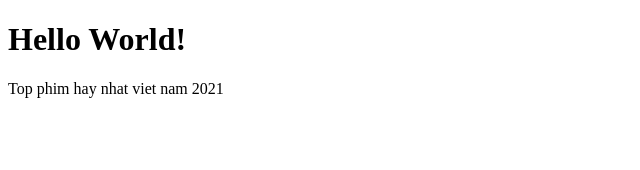
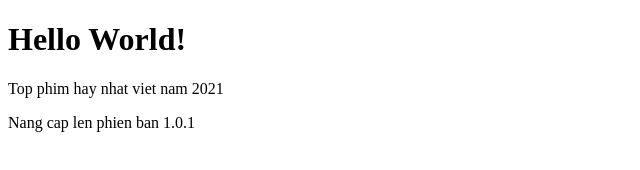
Before and after one commit to hungnv879/TrashRepo, a plain HTML site: page index.html in a window 1280 px wide. Shown: the whole page, without its empty margins (0-640 px from the left). Drawn offline with Linux system fonts and the light colour scheme.

Commit message:
upgrade to v1.0.1

```diff
--- a/index.html
+++ b/index.html
@@ -11,6 +11,7 @@
 <body>
     <h1>Hello World!</h1>
     <p>Top phim hay nhat viet nam 2021</p>
+    <p>Nang cap len phien ban 1.0.1</p>
 </body>
 
 </html>
```
